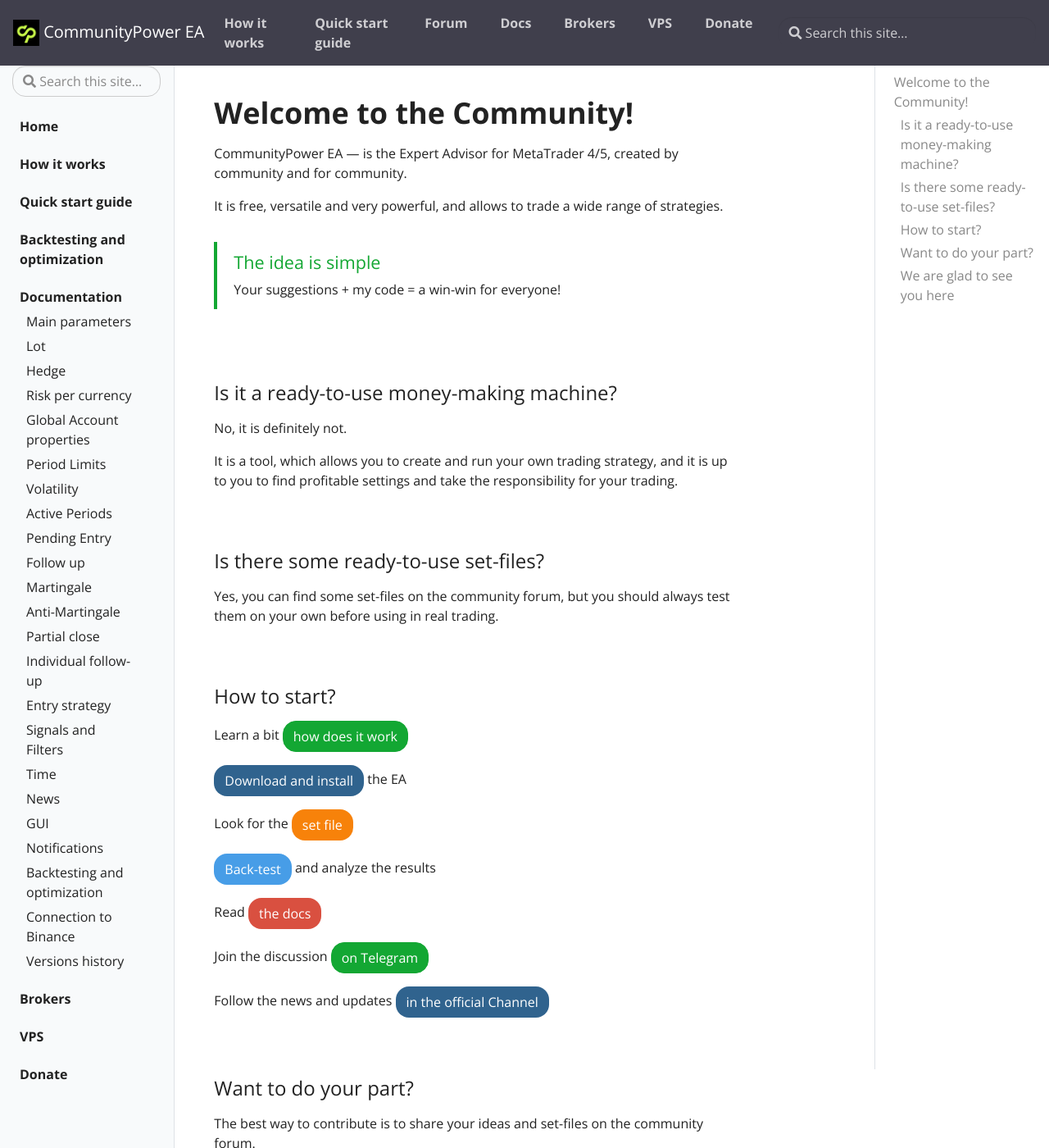
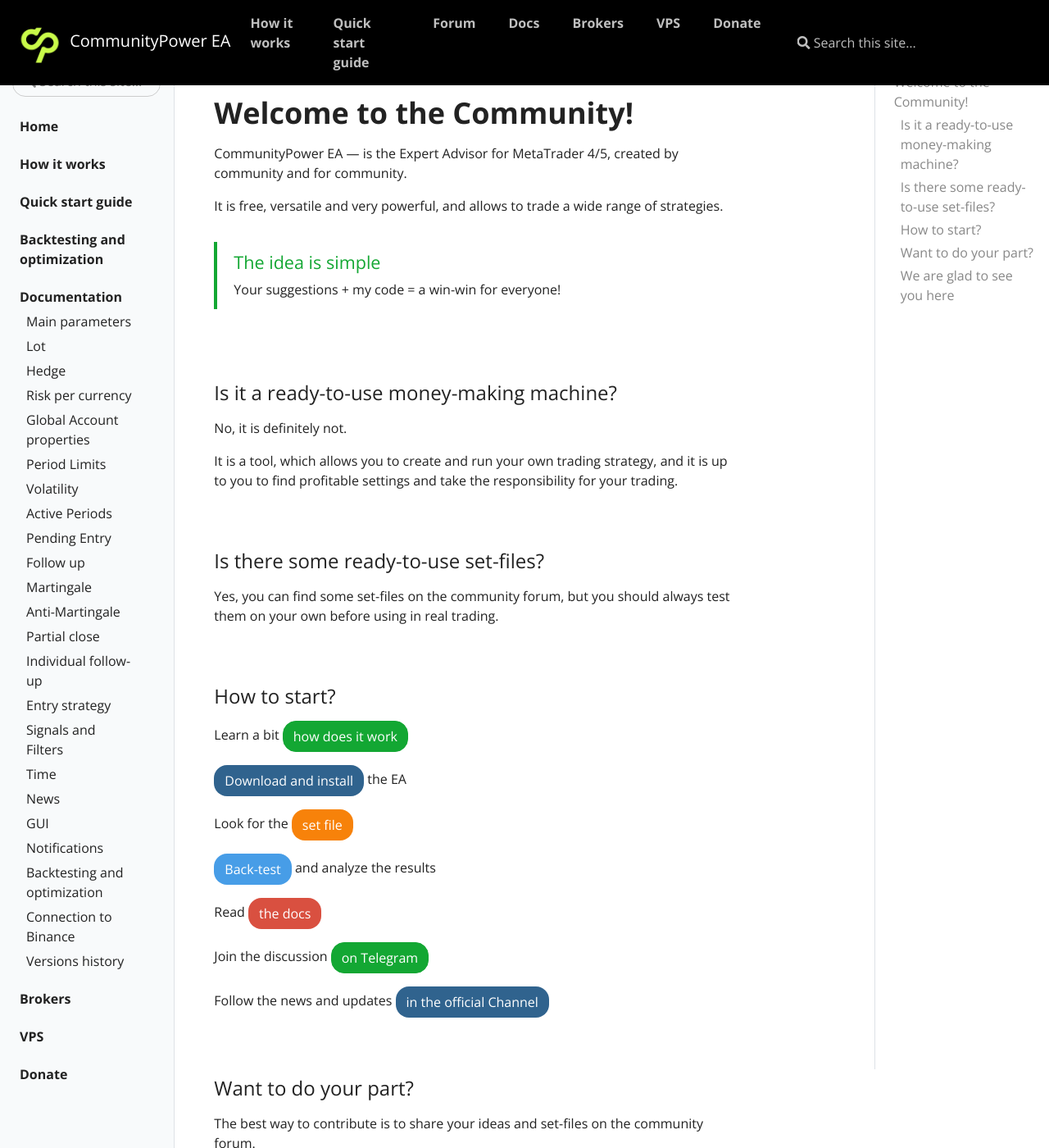
Before and after one commit to komposter/CommunityPowerEA.com, a Jekyll site: the page built from pages/index.md, in a window 1280 px wide and 1400 px high. Shown: the whole window at 82% size. Built offline with Jekyll 4.4.1, drawn with Linux system fonts in a browser that asks for light colours.

Commit message:
Content change

```diff
--- a/_config.yml
+++ b/_config.yml
@@ -65,8 +65,8 @@
 # Image and (square) dimension for logo (don't start with /)
 # If commented, will use material hat theme
 logo: "assets/img/logo_square_1.png"
-logo_pixels: 32
-color: "#403f4c" # primary color for header, buttons
+logo_pixels: 64
+color: "#000000" # "#403f4c" # primary color for header, buttons
 
 # Build settings
 markdown: kramdown
```
